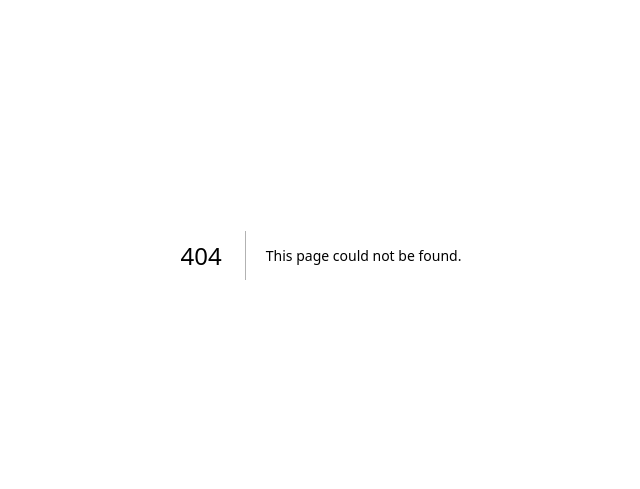
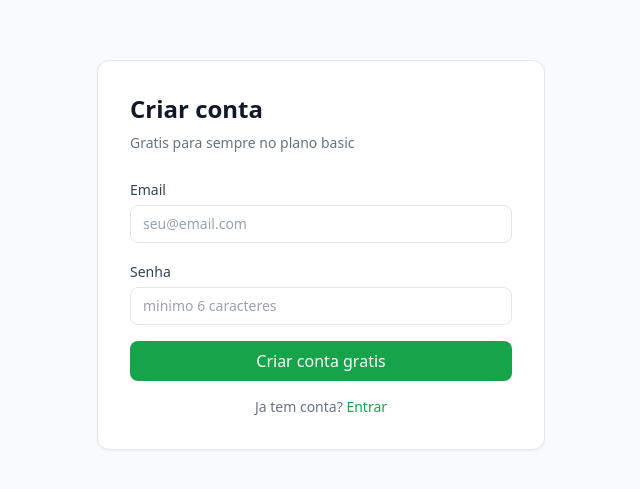
Before and after one commit to Lucas-MoreiraDEV/Analista-Financeiro, a Next.js app in the folder frontend/: page /cadastro in a window 1280 px wide. Before the commit this address had no page. Shown: the part 145-634 px from the top of the page, without its empty margins (319-959 px from the left). Built offline with nearby package versions, Linux system fonts and the light colour scheme; no server answers.

Commit message:
trigger auth-tabela

```diff
--- /dev/null
+++ b/frontend/app/(auth)/cadastro/page.tsx
@@ -0,0 +1,88 @@
+'use client'
+import { useState } from 'react'
+import { createClient } from '@/lib/supabase'
+import { useRouter } from 'next/navigation'
+
+export default function Cadastro() {
+  const [email, setEmail] = useState('')
+  const [senha, setSenha] = useState('')
+  const [erro, setErro] = useState('')
+  const [loading, setLoading] = useState(false)
+  const router = useRouter()
+  const supabase = createClient()
+
+  async function handleCadastro(e: React.FormEvent) {
+    e.preventDefault()
+    setLoading(true)
+    setErro('')
+
+    const { error } = await supabase.auth.signUp({
+      email,
+      password: senha,
+      options: {
+        data: { email }
+      }
+    })
+
+    if (error) {
+      setErro(error.message)
+      setLoading(false)
+      return
+    }
+
+    router.push('/dashboard')
+  }
+
+  return (
+    <main className="flex min-h-screen items-center justify-center bg-gray-50">
+      <div className="bg-white p-8 rounded-xl shadow-sm border w-full max-w-md">
+        <h1 className="text-2xl font-bold text-gray-900 mb-2">Criar conta</h1>
+        <p className="text-gray-500 mb-6 text-sm">Gratis para sempre no plano basic</p>
+
+        <form onSubmit={handleCadastro} className="flex flex-col gap-4">
+          <div>
+            <label className="text-sm font-medium text-gray-700">Email</label>
+            <input
+              type="email"
+              value={email}
+              onChange={e => setEmail(e.target.value)}
+              required
+              className="mt-1 w-full border rounded-lg px-3 py-2 text-sm focus:outline-none focus:ring-2 focus:ring-green-500"
+              placeholder="seu@email.com"
+            />
+          </div>
+
+          <div>
+            <label className="text-sm font-medium text-gray-700">Senha</label>
+            <input
+              type="password"
+              value={senha}
+              onChange={e => setSenha(e.target.value)}
+              required
+              minLength={6}
+              className="mt-1 w-full border rounded-lg px-3 py-2 text-sm focus:outline-none focus:ring-2 focus:ring-green-500"
+              placeholder="minimo 6 caracteres"
+            />
+          </div>
+
+          {erro && <p className="text-red-500 text-sm">{erro}</p>}
+
+          <button
+            type="submit"
+            disabled={loading}
+            className="bg-green-600 text-white py-2 rounded-lg font-medium hover:bg-green-700 transition disabled:opacity-50"
+          >
+            {loading ? 'Criando conta...' : 'Criar conta gratis'}
+          </button>
+        </form>
+
+        <p className="text-center text-sm text-gray-500 mt-4">
+          Ja tem conta?{' '}
+          <a href="/login" className="text-green-600 font-medium hover:underline">
+            Entrar
+          </a>
+        </p>
+      </div>
+    </main>
+  )
+}
--- /dev/null
+++ b/frontend/app/(auth)/login/page.tsx
@@ -0,0 +1,84 @@
+'use client'
+import { useState } from 'react'
+import { createClient } from '@/lib/supabase'
+import { useRouter } from 'next/navigation'
+
+export default function Login() {
+  const [email, setEmail] = useState('')
+  const [senha, setSenha] = useState('')
+  const [erro, setErro] = useState('')
+  const [loading, setLoading] = useState(false)
+  const router = useRouter()
+  const supabase = createClient()
+
+  async function handleLogin(e: React.FormEvent) {
+    e.preventDefault()
+    setLoading(true)
+    setErro('')
+
+    const { error } = await supabase.auth.signInWithPassword({
+      email,
+      password: senha,
+    })
+
+    if (error) {
+      setErro('Email ou senha incorretos')
+      setLoading(false)
+      return
+    }
+
+    router.push('/dashboard')
+  }
+
+  return (
+    <main className="flex min-h-screen items-center justify-center bg-gray-50">
+      <div className="bg-white p-8 rounded-xl shadow-sm border w-full max-w-md">
+        <h1 className="text-2xl font-bold text-gray-900 mb-2">Entrar</h1>
+        <p className="text-gray-500 mb-6 text-sm">Acesse sua conta</p>
+
+        <form onSubmit={handleLogin} className="flex flex-col gap-4">
+          <div>
+            <label className="text-sm font-medium text-gray-700">Email</label>
+            <input
+              type="email"
+              value={email}
+              onChange={e => setEmail(e.target.value)}
+              required
+              className="mt-1 w-full border rounded-lg px-3 py-2 text-sm focus:outline-none focus:ring-2 focus:ring-green-500"
+              placeholder="seu@email.com"
+            />
+          </div>
+
+          <div>
+            <label className="text-sm font-medium text-gray-700">Senha</label>
+            <input
+              type="password"
+              value={senha}
+              onChange={e => setSenha(e.target.value)}
+              required
+              className="mt-1 w-full border rounded-lg px-3 py-2 text-sm focus:outline-none focus:ring-2 focus:ring-green-500"
+              placeholder="sua senha"
+            />
+          </div>
+
+          {erro && <p className="text-red-500 text-sm">{erro}</p>}
+
+          <button
+            type="submit"
+            disabled={loading}
+            className="bg-green-600 text-white py-2 rounded-lg font-medium hover:bg-green-700 transition disabled:opacity-50"
+          >
+            {loading ? 'Entrando...' : 'Entrar'}
+          </button>
+        </form>
+
+        <p className="text-center text-sm text-gray-500 mt-4">
+          Nao tem conta?{' '}
+          <a href="/cadastro" className="text-green-600 font-medium hover:underline">
+            Criar conta gratis
+          </a>
+        </p>
+      </div>
+    </main>
+  )
+}
--- /dev/null
+++ b/frontend/app/(dashboard)/dashboard/page.tsx
@@ -0,0 +1,8 @@
+export default function Dashboard() {
+  return (
+    <main className="min-h-screen bg-gray-50 p-8">
+      <h1 className="text-2xl font-bold text-gray-900">Dashboard</h1>
+      <p className="text-gray-500 mt-2">Bem-vindo ao seu assistente financeiro!</p>
+    </main>
+  )
+}
--- a/frontend/app/page.tsx
+++ b/frontend/app/page.tsx
@@ -1,6 +1,6 @@
 export default function Home() {
   return (
-    <main>
+    <main className="bg-blue-500">
       <h1>Assistente Financeiro</h1>
       <a href="/cadastro">Comecar gratis</a>
     </main>
--- a/frontend/tailwind.config.js
+++ b/frontend/tailwind.config.js
@@ -1,6 +1,10 @@
 /** @type {import('tailwindcss').Config} */
 module.exports = {
-  content: [],
+  content: [
+    './app/**/*.{js,ts,jsx,tsx,mdx}',
+    './components/**/*.{js,ts,jsx,tsx,mdx}',
+    './lib/**/*.{js,ts,jsx,tsx,mdx}',
+  ],
   theme: {
     extend: {},
   },
```
Also changed, not shown: frontend/tsconfig.json (+7 -13 lines), frontend/app/(dashboard)/page.tsx (added).
